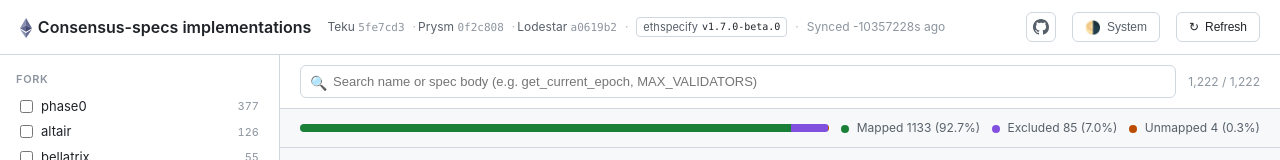
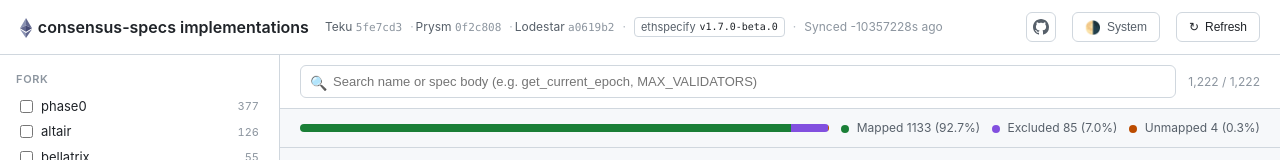
Before and after one commit to StefanBratanov/consensus-specs-browser, a React (Vite) app: page / in a window 1280 px wide. Shown: the top 160 px of the page. Built offline with nearby package versions, Linux system fonts and the light colour scheme.

Commit message:
chore: lowercase header title to consensus-specs implementations

```diff
--- a/src/App.tsx
+++ b/src/App.tsx
@@ -66,7 +66,7 @@ export function App() {
       <header className="app-header">
         <h1>
           <img src="/ethereum.svg" className="eth-logo" alt="" aria-hidden="true" />
-          Consensus-specs implementations
+          consensus-specs implementations
         </h1>
         <div className="meta">
           {Object.entries(clients).map(([id, c], i) => {
```
